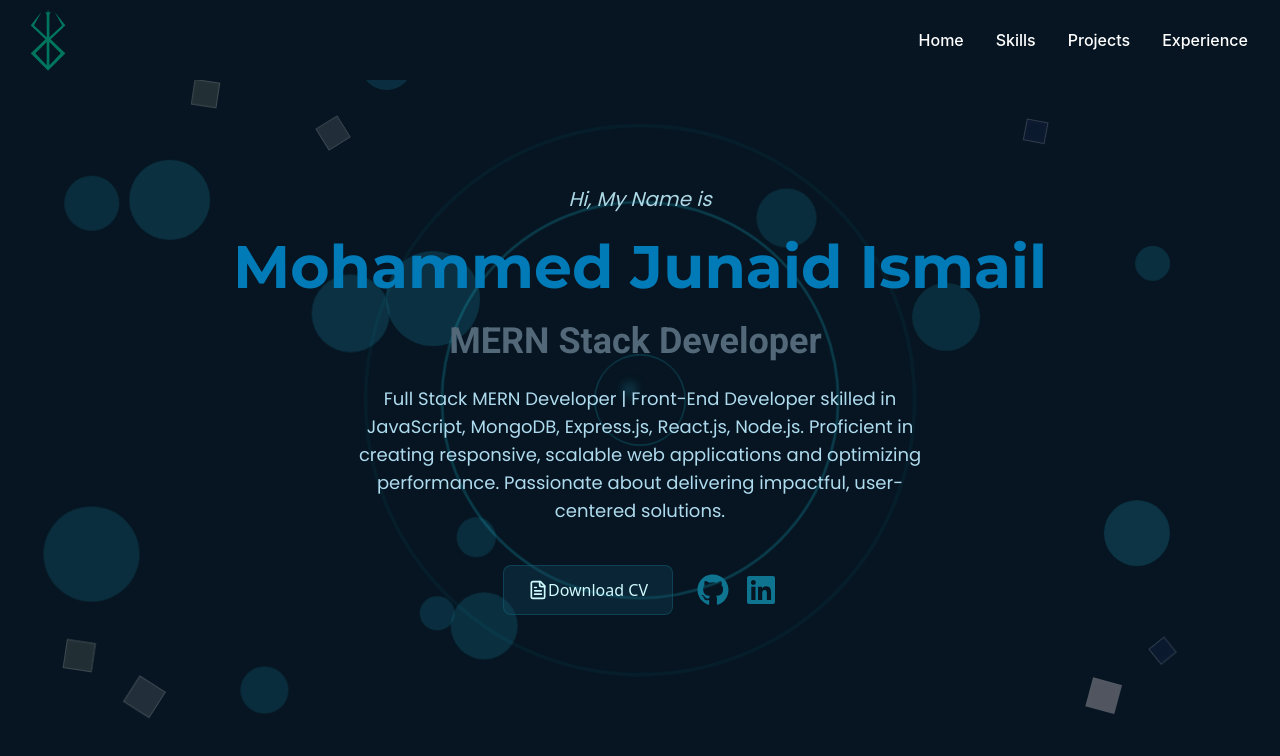
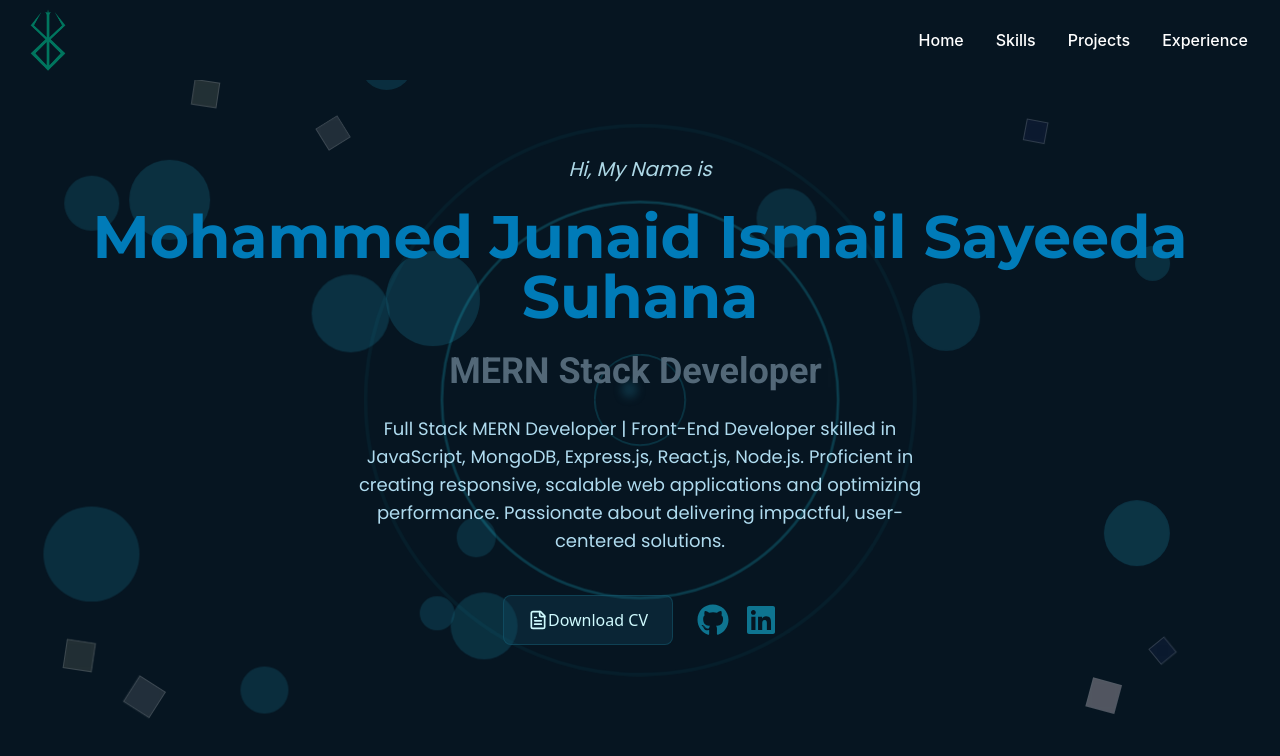
Before and after one commit to JunaidKhaleel093/My-Portfolio, a React (Vite) app: page / in a window 1280 px wide. Shown: the top 756 px of the page. Built offline with nearby package versions, Linux system fonts and the light colour scheme; a web font is replaced by a local one.

Commit message:
Update name in Hero component

```diff
--- a/src/components/Hero.jsx
+++ b/src/components/Hero.jsx
@@ -47,7 +47,7 @@ function Hero() {
             animate={{ opacity: 1, x: 0 }}
             transition={{ delay: 0.3, duration: 0.8 }}
           >
-            Mohammed Junaid Ismail
+            Mohammed Junaid Ismail Sayeeda Suhana
           </motion.h1>
 
           <motion.h2
```
